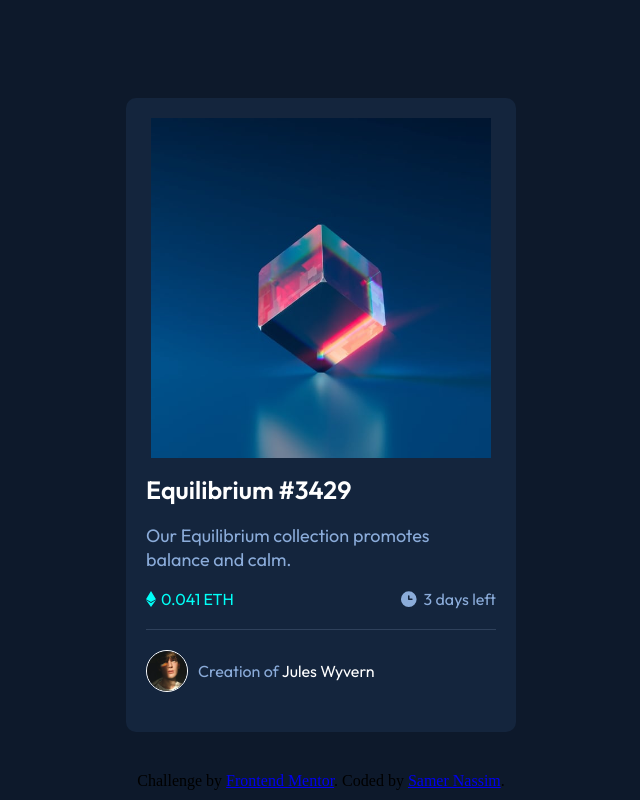
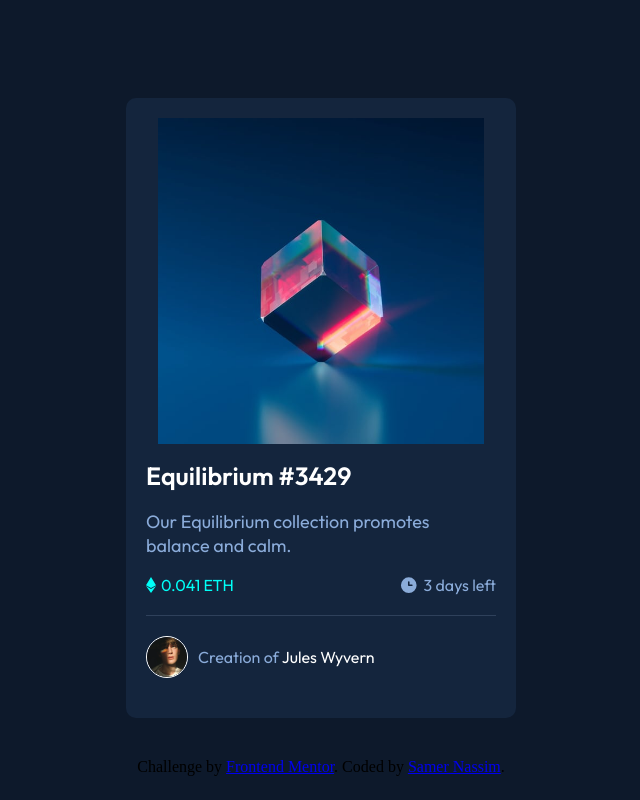
Before and after one commit to samer411/NFT-preview-card-component-Front-End-Mentor-Ch_3, a plain HTML site: page index.html in a window 1280 px wide. Shown: the whole page, without its empty margins (319-959 px from the left). Drawn offline with Linux system fonts and the light colour scheme.

Commit message:
Update main.css

```diff
--- a/CSS/main.css
+++ b/CSS/main.css
@@ -19,7 +19,7 @@ body {
   margin-bottom: 40px;
 }
 .card img:first-of-type {
-  width: 97%;
+  width: 93%;
 }
 
 .card .text {
```
